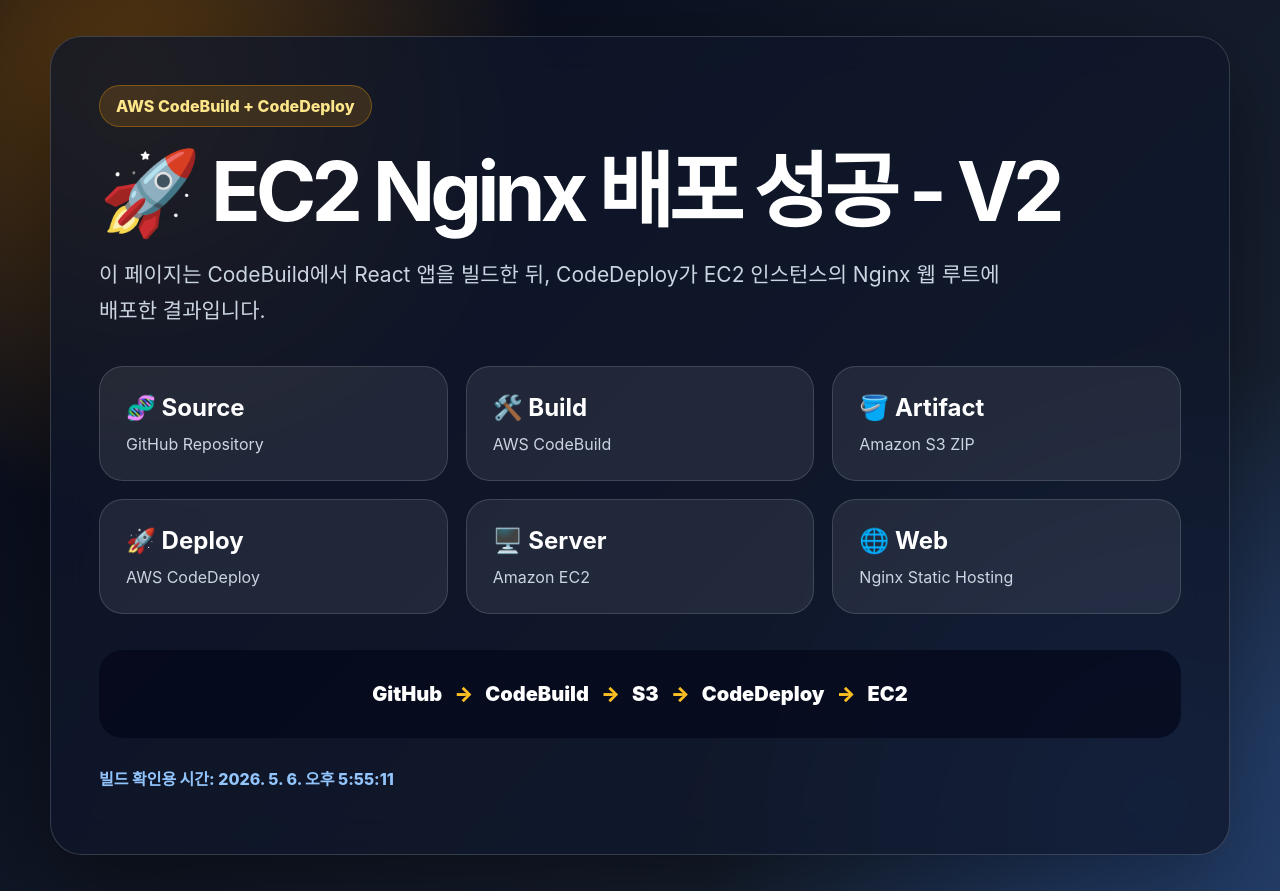
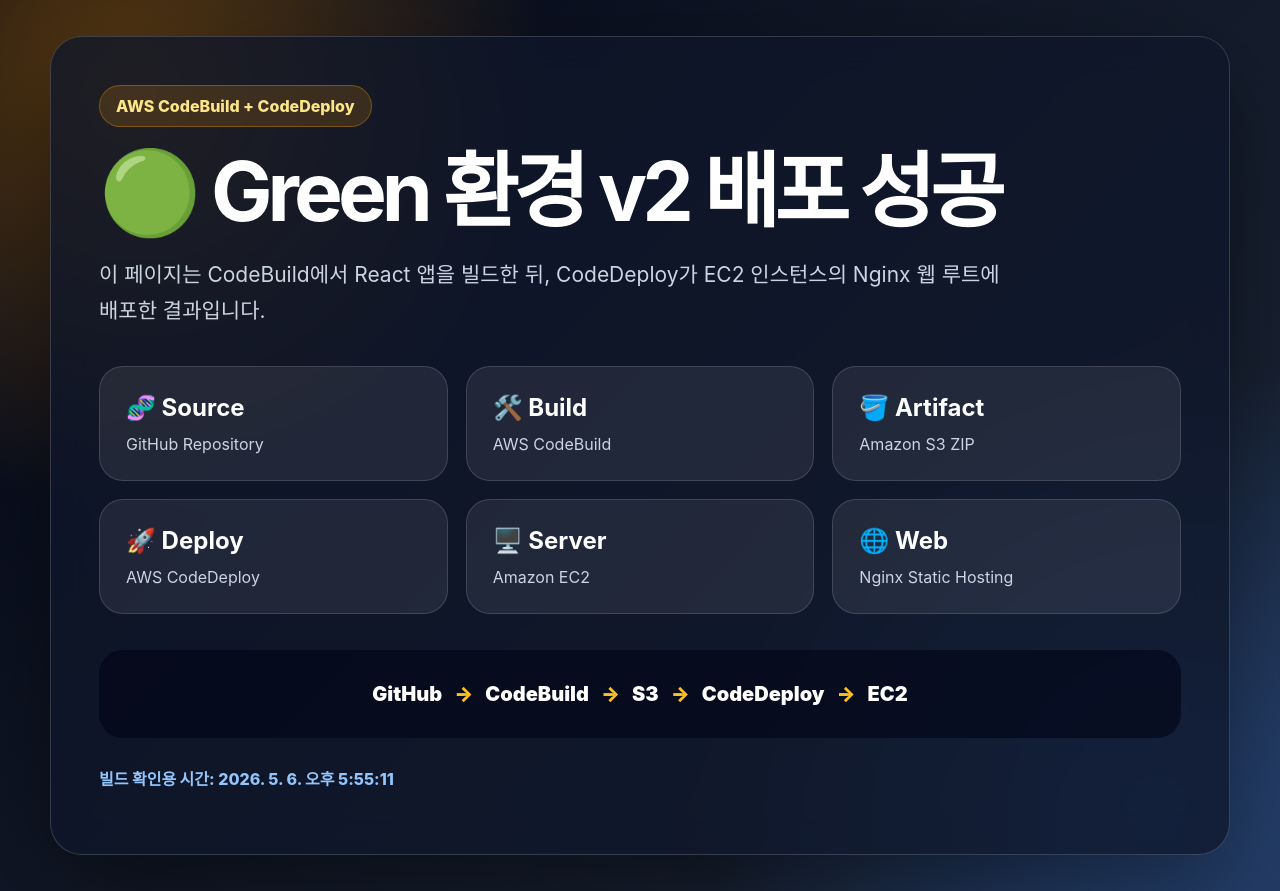
Before and after one commit to 705jul/soldesk-codebuild-react-s3, a React (Vite) app: page / in a window 1280 px wide. Built offline with nearby package versions, Linux system fonts and the light colour scheme.

Commit message:
Add CodeBuild and CodeDeploy EC2 static web deployment-5

```diff
--- a/src/App.jsx
+++ b/src/App.jsx
@@ -8,7 +8,7 @@
       <section className="panel">
         <div className="badge">AWS CodeBuild + CodeDeploy</div>
 
-        <h1>🚀 EC2 Nginx 배포 성공 - V2</h1>
+        <h1>🟢 Green 환경 v2 배포 성공</h1>
 
         <p className="subtitle">
           이 페이지는 CodeBuild에서 React 앱을 빌드한 뒤,
```
